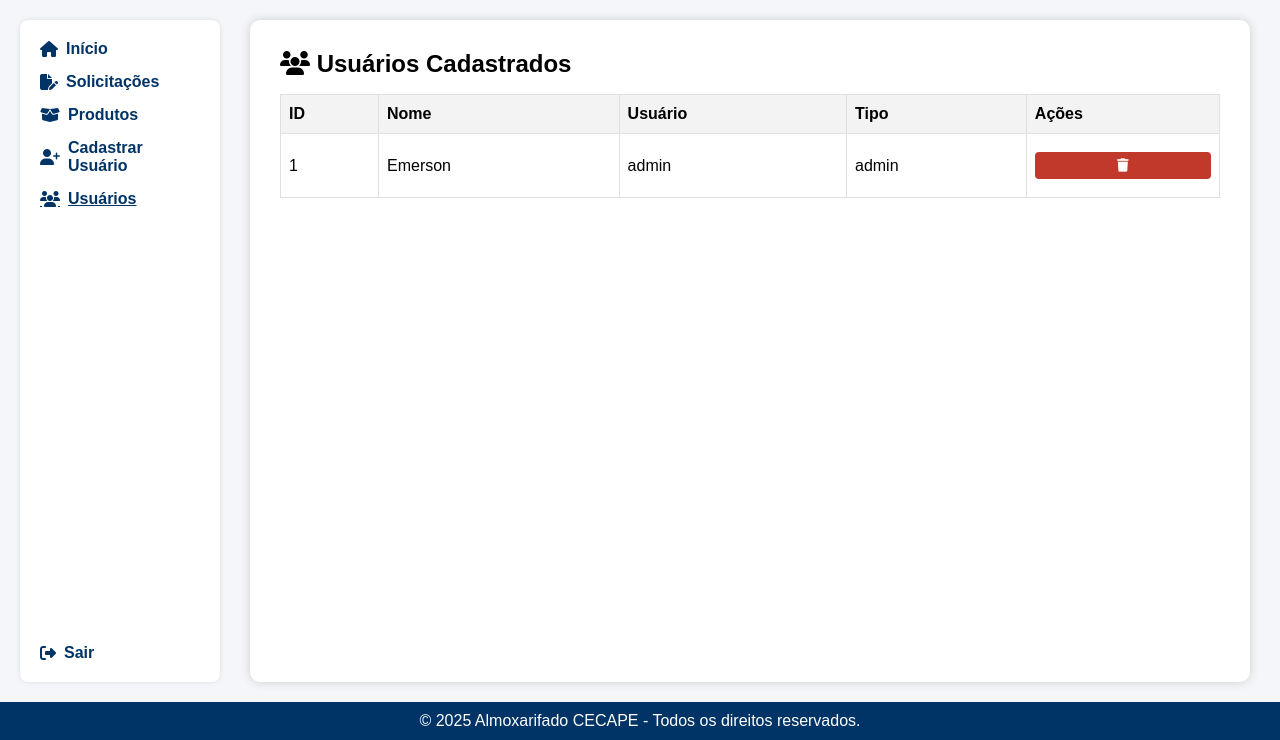
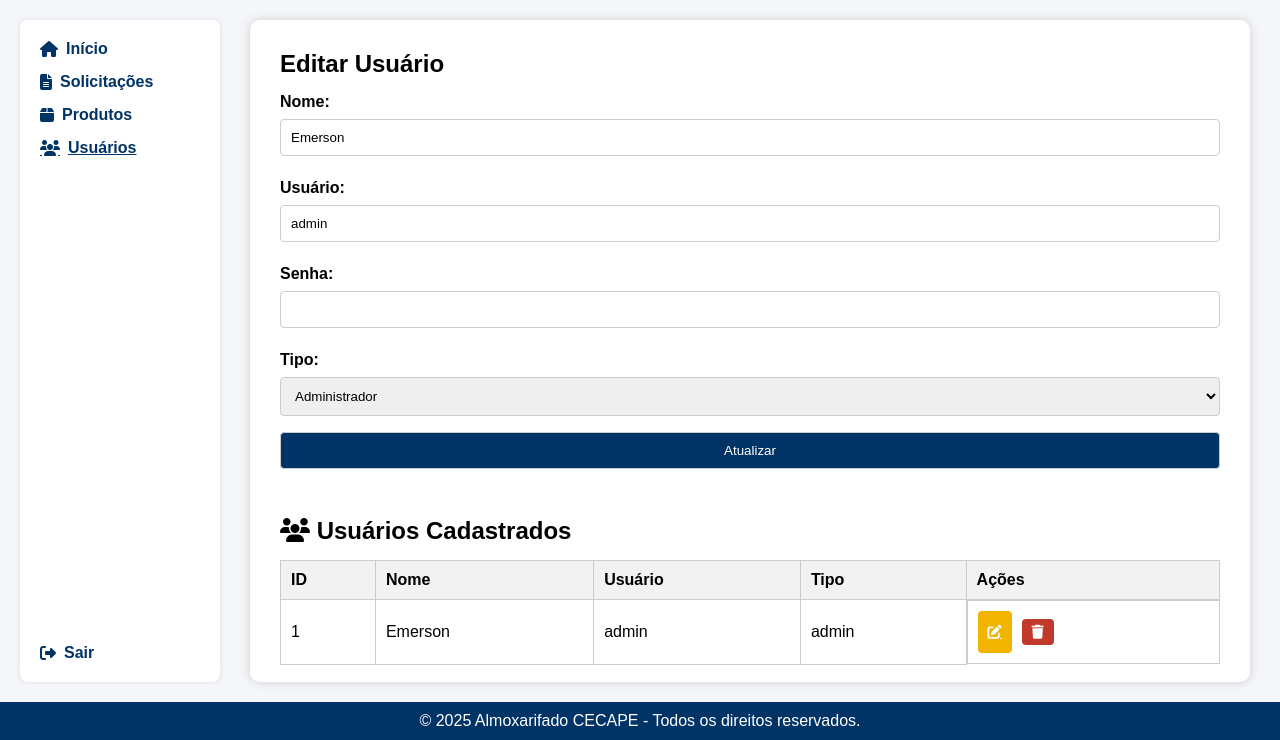
Before and after one commit to ermelsu/Sistema-CECAPE, a Flask app: page /usuarios?editar=1 in a window 1280 px wide. Shown: the part 60-800 px from the top of the page. Run offline with Flask 3, Linux system fonts and the light colour scheme; data comes from the database, SQL or seed files in the repository.

Commit message:
instert user.html

```diff
--- a/app.py
+++ b/app.py
@@ -1,81 +1,142 @@
-from flask import Flask, render_template, request, redirect, session
+# ZONA 0: Conexão com o banco
 import sqlite3
-from werkzeug.security import check_password_hash
+
+def get_db_connection():
+    conn = sqlite3.connect('database/usuarios.db')  # Altere se o nome do banco for outro
+    conn.row_factory = sqlite3.Row
+    return conn
+# ========================================
+# ZONA 1: IMPORTAÇÕES E CONFIGURAÇÕES INICIAIS
+# ========================================
+from flask import Flask, render_template, request, redirect, url_for, session
+from werkzeug.security import generate_password_hash, check_password_hash
+import sqlite3
 
 app = Flask(__name__)
-app.secret_key = "segredo_super_seguro"
+app.secret_key = 'sua_chave_secreta_aqui'
 
-def get_db_connection():
-    conn = sqlite3.connect('database/usuarios.db')
-    conn.row_factory = sqlite3.Row
-    return conn
+# Caminho do banco de dados
+DATABASE = 'database/usuarios.db'
 
+def conectar_banco():
+    return sqlite3.connect(DATABASE)
+
+# ========================================
+# ZONA 2: ROTAS DE AUTENTICAÇÃO
+# ========================================
 @app.route('/', methods=['GET', 'POST'])
 def login():
     if request.method == 'POST':
         usuario = request.form['usuario']
         senha = request.form['senha']
-        conn = get_db_connection()
-        user = conn.execute('SELECT * FROM usuarios WHERE usuario = ?', (usuario,)).fetchone()
+
+        conn = conectar_banco()
+        cursor = conn.cursor()
+        cursor.execute("SELECT * FROM usuarios WHERE usuario = ?", (usuario,))
+        user = cursor.fetchone()
         conn.close()
-        if user and check_password_hash(user['senha'], senha):
-            session['usuario'] = user['nome']
-            session['tipo'] = user['tipo']
-            return redirect('/landing')
-        return "Login inválido!"
-    return render_template('login.html')
 
-@app.route('/landing')
-def landing():
-    if 'usuario' not in session:
-        return redirect('/')
-    return render_template('landingPage.html', usuario=session['usuario'], tipo=session['tipo'])
+        if user and check_password_hash(user[3], senha):
+            session['usuario'] = user[2]
+            session['tipo'] = user[4]
+            return redirect(url_for('landing'))
+        else:
+            return render_template('login.html', erro=True)
 
-
-@app.route('/solicitacoes')
-def solicitacoes():
-    if 'usuario' not in session:
-        return redirect('/')
-    return render_template('solicitacao.html', usuario=session['usuario'], tipo=session['tipo'])
-
-
-@app.route('/produtos')
-def produtos():
-    if 'usuario' not in session:
-        return redirect('/')
-    return render_template('produtos.html', usuario=session['usuario'], tipo=session['tipo'])
+    return render_template('login.html', erro=False)
 
 @app.route('/logout')
 def logout():
     session.clear()
-    return redirect('/')
-# users
-@app.route('/usuarios')
+    return redirect(url_for('login'))
+
+# ========================================
+# ZONA 3: ROTAS PRINCIPAIS
+# ========================================
+@app.route('/landing')
+def landing():
+    return render_template('landingpage.html')
+
+@app.route('/solicitacoes')
+def solicitacoes():
+    return render_template('solicitacoes.html')
+
+@app.route('/produtos')
+def produtos():
+    return render_template('produtos.html')
+
+@app.route('/cadastro', methods=['GET', 'POST'])
+def cadastro():
+    if request.method == 'POST':
+        nome = request.form['nome']
+        usuario = request.form['usuario']
+        senha = request.form['senha']
+        tipo = request.form['tipo']
+
+        senha_hash = generate_password_hash(senha)
+
+        conn = conectar_banco()
+        cursor = conn.cursor()
+        cursor.execute("INSERT INTO usuarios (nome, usuario, senha, tipo) VALUES (?, ?, ?, ?)",
+                       (nome, usuario, senha_hash, tipo))
+        conn.commit()
+        conn.close()
+
+        return redirect(url_for('usuarios'))
+
+    return render_template('cadastro.html')
+
+# ========================================
+# ZONA 4: USUÁRIOS - LISTAR, EDITAR, DELETAR
+# ========================================
+# ZONA 4: Rota de gerenciamento de usuários
+@app.route('/usuarios', methods=['GET', 'POST'])
 def usuarios():
-    conn = sqlite3.connect('database/usuarios.db')
+    conn = get_db_connection()
     cursor = conn.cursor()
-    cursor.execute("SELECT id, nome, usuario, senha, tipo FROM usuarios")
+
+    # Deletar usuário
+    if request.method == 'POST' and 'deletar_id' in request.form:
+        id = request.form['deletar_id']
+        cursor.execute('DELETE FROM usuarios WHERE id = ?', (id,))
+        conn.commit()
+
+    # Editar usuário
+    elif request.method == 'GET' and 'editar' in request.args:
+        id = request.args.get('editar')
+        cursor.execute('SELECT * FROM usuarios WHERE id = ?', (id,))
+        editar = cursor.fetchone()
+    else:
+        editar = None
+
+    # Cadastrar ou atualizar usuário
+    if request.method == 'POST' and 'nome' in request.form:
+        nome = request.form['nome']
+        usuario = request.form['usuario']
+        senha = request.form['senha']
+        tipo = request.form['tipo']
+
+        if 'editar_id' in request.form:
+            id = request.form['editar_id']
+            cursor.execute('''
+                UPDATE usuarios SET nome=?, usuario=?, senha=?, tipo=? WHERE id=?
+            ''', (nome, usuario, senha, tipo, id))
+        else:
+            cursor.execute('''
+                INSERT INTO usuarios (nome, usuario, senha, tipo)
+                VALUES (?, ?, ?, ?)
+            ''', (nome, usuario, senha, tipo))
+        conn.commit()
+
+    # Agora sim: pegar todos os usuários para exibir
+    cursor.execute('SELECT * FROM usuarios')
     usuarios = cursor.fetchall()
+
     conn.close()
-    return render_template('usuarios.html', usuarios=usuarios)
+    return render_template('usuarios.html', usuarios=usuarios, editar=editar)
 
-@app.route('/deletar_usuario/<int:usuario_id>', methods=['POST'])
-def deletar_usuario(usuario_id):
-    conn = sqlite3.connect('database/usuarios.db')
-    cursor = conn.cursor()
-    cursor.execute("DELETE FROM usuarios WHERE id = ?", (usuario_id,))
-    conn.commit()
-    conn.close()
-    return redirect(url_for('usuarios'))
-
-
-
-
-
-
-
-
-
-
+# ========================================
+# ZONA 5: EXECUÇÃO
+# ========================================
 if __name__ == '__main__':
     app.run(debug=True)
--- a/static/css/style.css
+++ b/static/css/style.css
@@ -274,3 +274,27 @@ th {
     font-size: 0.85em;
   }
 }
+/* ZONA EXTRA: Ajuste de botões na tabela */
+td .btn-icon {
+  display: inline-flex;
+  align-items: center;
+  justify-content: center;
+  padding: 6px 10px;
+  border-radius: 4px;
+  border: none;
+  font-size: 14px;
+  cursor: pointer;
+  color: white;
+}
+
+td .btn-icon.yellow {
+  background-color: #f1b500;
+}
+
+td .btn-icon.red {
+  background-color: #c0392b;
+}
+
+td .btn-icon i {
+  margin: 0;
+}
--- a/templates/landingPage.html
+++ b/templates/landingPage.html
@@ -23,6 +23,9 @@
       </a>
       <a href="{{ url_for('produtos') }}">
         <i class="fa-solid fa-box-open"></i> Produtos
+      </a>
+      <a href="{{ url_for('usuarios') }}">
+         <i class="fa-solid fa-user-plus"></i> Usuario
       </a>
       <a href="{{ url_for('logout') }}">
        <i class="fa-solid fa-right-from-bracket"></i> Sair
--- a/templates/usuarios.html
+++ b/templates/usuarios.html
@@ -2,35 +2,60 @@
 <html lang="pt-BR">
 <head>
   <meta charset="UTF-8" />
-  <meta name="viewport" content="width=device-width, initial-scale=1.0">
-  <title>Gerenciar Usuários - Almoxarifado</title>
+  <meta name="viewport" content="width=device-width, initial-scale=1.0" />
+  <title>Usuários - Almoxarifado</title>
   <link rel="stylesheet" href="{{ url_for('static', filename='css/style.css') }}">
   <link rel="stylesheet" href="https://cdnjs.cloudflare.com/ajax/libs/font-awesome/6.5.0/css/all.min.css">
 </head>
 <body>
-  <!-- HEADER -->
+
+  <!-- ZONA 1: Cabeçalho -->
   <header class="header">
     <img src="{{ url_for('static', filename='img/LOGO_CECAPE.png') }}" alt="Logo CECAPE">
     <h1>Sistema de Pedidos - Almoxarifado</h1>
   </header>
 
-  <!-- LAYOUT PRINCIPAL -->
+  <!-- ZONA 2: Conteúdo principal com barra lateral -->
   <main class="main-layout">
-    <!-- SIDEBAR -->
     <nav class="sidebar">
-      <a href="{{ url_for('landing') }}"><i class="fa-solid fa-house"></i> Início</a>
-      <a href="{{ url_for('solicitacoes') }}"><i class="fa-solid fa-file-pen"></i> Solicitações</a>
-      <a href="{{ url_for('produtos') }}"><i class="fa-solid fa-box-open"></i> Produtos</a>
-      <a href="{{ url_for('cadastro') }}"><i class="fa-solid fa-user-plus"></i> Cadastrar Usuário</a>
-      <a href="{{ url_for('usuarios') }}" class="active"><i class="fa-solid fa-users"></i> Usuários</a>
-      <a href="{{ url_for('logout') }}"><i class="fa-solid fa-right-from-bracket"></i> Sair</a>
+      <a href="{{ url_for('landing') }}"><i class="fas fa-home"></i> Início</a>
+      <a href="{{ url_for('solicitacoes') }}"><i class="fas fa-file-alt"></i> Solicitações</a>
+      <a href="{{ url_for('produtos') }}"><i class="fas fa-box"></i> Produtos</a>
+      <a href="{{ url_for('usuarios') }}" class="active"><i class="fas fa-users"></i> Usuários</a>
+      <a href="{{ url_for('logout') }}"><i class="fas fa-sign-out-alt"></i> Sair</a>
     </nav>
 
-    <!-- CONTEÚDO PRINCIPAL -->
     <div class="container1">
-      <h2><i class="fa-solid fa-users"></i> Usuários Cadastrados</h2>
+      <!-- ZONA 3: Formulário de Cadastro/Edição -->
+      <div class="form-container">
+        <h2>{{ 'Editar Usuário' if editar else 'Cadastrar Novo Usuário' }}</h2>
+        <form method="POST" action="{{ url_for('usuarios') }}">
+          {% if editar %}
+            <input type="hidden" name="editar_id" value="{{ editar.id }}">
+          {% endif %}
+          <label for="nome">Nome:</label>
+          <input type="text" id="nome" name="nome" value="{{ editar.nome if editar else '' }}" required>
 
-      <table class="tabela-pedidos">
+          <label for="usuario">Usuário:</label>
+          <input type="text" id="usuario" name="usuario" value="{{ editar.usuario if editar else '' }}" required>
+
+          <label for="senha">Senha:</label>
+          <input type="password" id="senha" name="senha" required>
+
+          <label for="tipo">Tipo:</label>
+          <select id="tipo" name="tipo" required>
+            <option value="user" {% if editar and editar.tipo == 'user' %}selected{% endif %}>Usuário</option>
+            <option value="admin" {% if editar and editar.tipo == 'admin' %}selected{% endif %}>Administrador</option>
+          </select>
+
+          <button type="submit">{{ 'Atualizar' if editar else 'Cadastrar' }}</button>
+        </form>
+      </div>
+
+      <!-- ZONA 4: Lista de usuários -->
+      <div style="margin-top: 40px;">
+        <h2><i class="fas fa-users"></i> Usuários Cadastrados</h2>
+        <table>
           <thead>
             <tr>
               <th>ID</th>
@@ -43,15 +68,15 @@
           <tbody>
             {% for u in usuarios %}
               <tr>
-            <td>{{ u[0] }}</td>
-            <td>{{ u[1] }}</td>
-            <td>{{ u[2] }}</td>
-            <td>{{ u[4] if u|length > 4 else u[3] }}</td>
-            <td>
-              <form action="{{ url_for('deletar_usuario', usuario_id=u[0]) }}" method="POST" style="display:inline;">
-                <button type="submit" title="Excluir" style="background:#c0392b; color:white; padding:6px 10px; border:none; border-radius:4px; cursor:pointer;">
-                  <i class="fa-solid fa-trash"></i>
-                </button>
+                <td>{{ u.id }}</td>
+                <td>{{ u.nome }}</td>
+                <td>{{ u.usuario }}</td>
+                <td>{{ u.tipo }}</td>
+                <td style="display: flex; gap: 10px;">
+                  <a href="{{ url_for('usuarios', editar=u.id) }}" class="btn-icon yellow"><i class="fas fa-pen-to-square"></i></a>
+                  <form method="POST" action="{{ url_for('usuarios') }}" style="margin: 0;">
+                    <input type="hidden" name="deletar_id" value="{{ u.id }}">
+                    <button type="submit" class="btn-icon red"><i class="fas fa-trash"></i></button>
                   </form>
                 </td>
               </tr>
@@ -59,9 +84,10 @@
           </tbody>
         </table>
       </div>
+    </div>
   </main>
 
-  <!-- FOOTER -->
+  <!-- ZONA 5: Rodapé -->
   <footer>
     © 2025 Almoxarifado CECAPE - Todos os direitos reservados.
   </footer>
```
Lines whose indentation alone changed are shown as unchanged.
